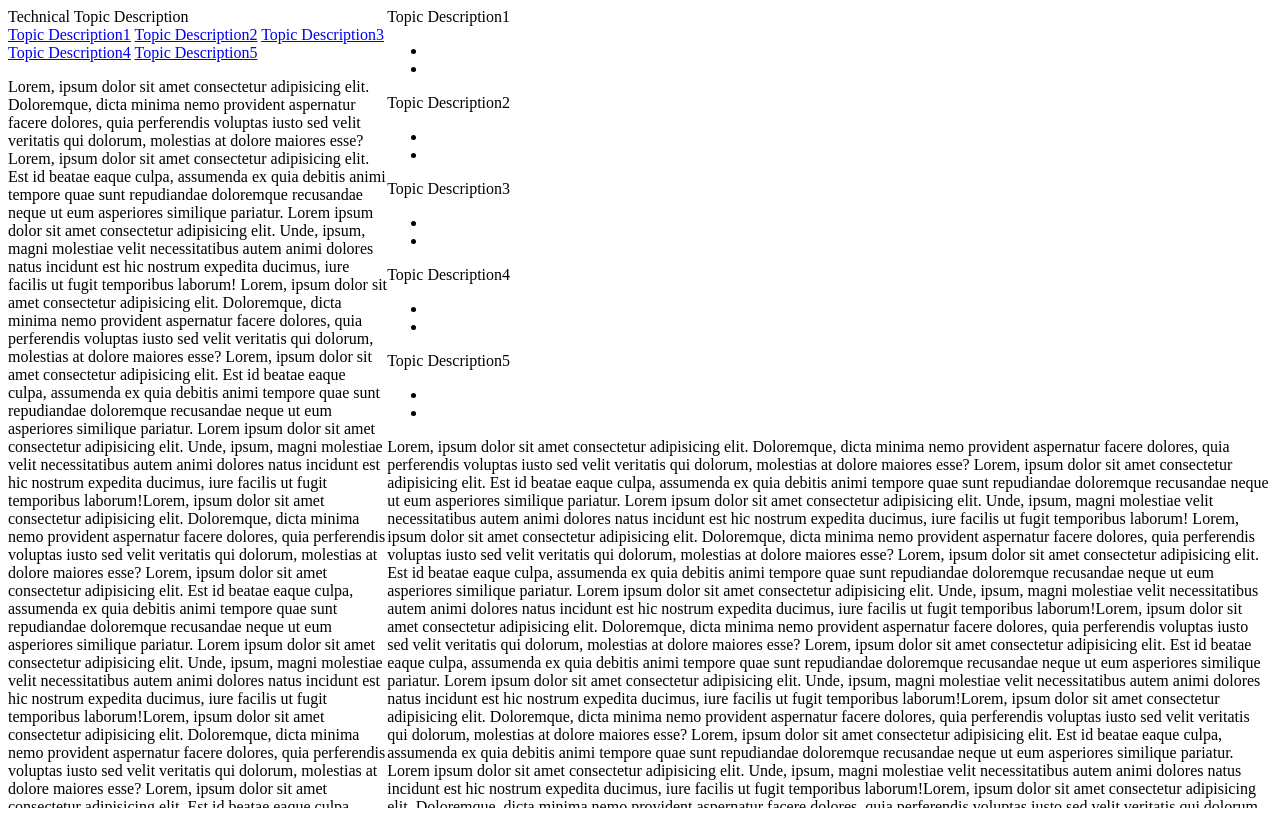
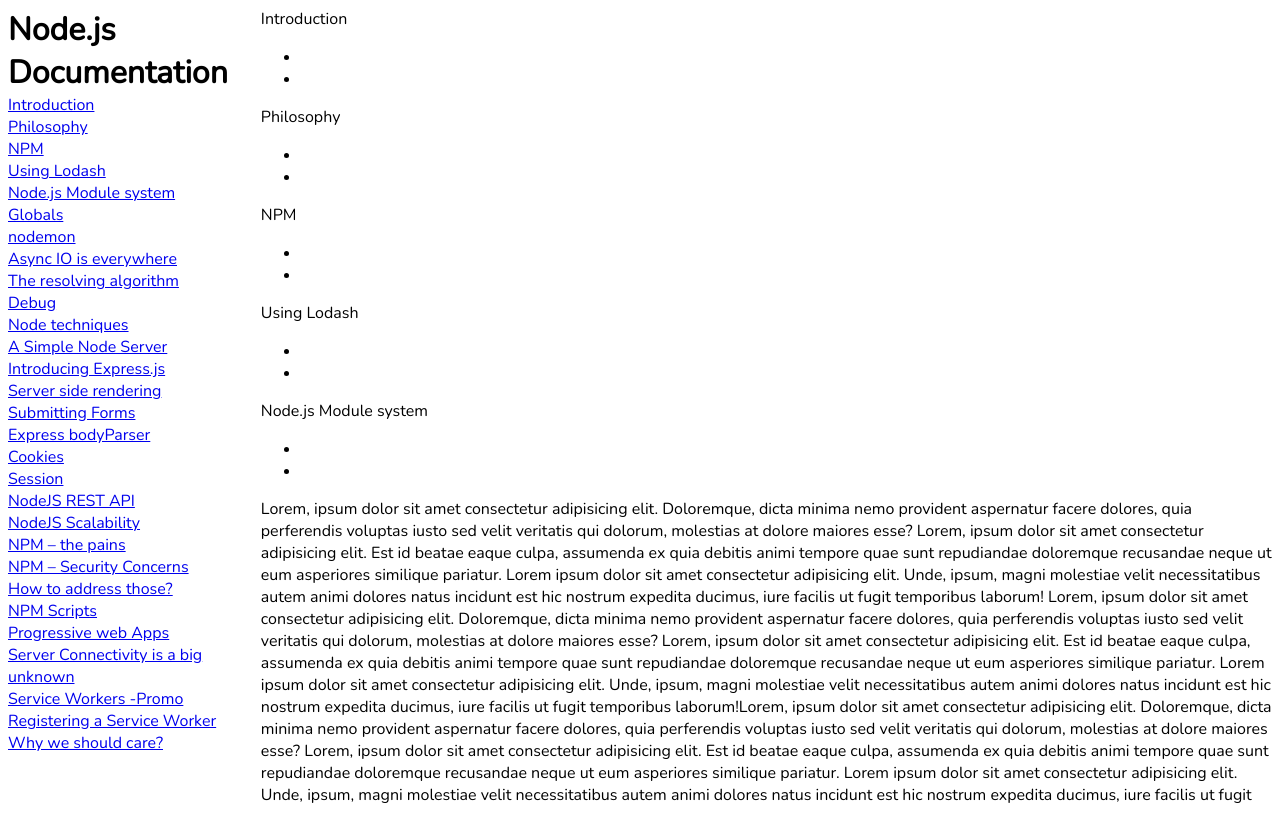
Before and after one commit to ArieShapiro/TechnicalDocumentationPage, a plain HTML site: page index.html in a window 1280 px wide. Drawn offline with nearby package versions, Linux system fonts and the light colour scheme.

Commit message:
nav bar headlines

```diff
--- a/index.html
+++ b/index.html
@@ -6,58 +6,50 @@
     <meta name="viewport" content="width=device-width, initial-scale=1.0">
     <meta http-equiv="X-UA-Compatible" content="ie=edge">
     <link rel="stylesheet" href="styles.css">
+    <!-- Google Font Nunito -->
+    <link href='https://fonts.googleapis.com/css?family=Nunito' rel='stylesheet'>
     <title>Technical Documentation Page</title>
 </head>
 
 <body>
 
     <nav id="navbar">
-        <header>Technical Topic Description</header>
-        <a class="nav-link" href="#topic_description1">Topic Description1</a>
-        <a class="nav-link" href="#topic_description2">Topic Description2</a>
-        <a class="nav-link" href="#topic_description3">Topic Description3</a>
-        <a class="nav-link" href="#topic_description4">Topic Description4</a>
-        <a class="nav-link" href="#topic_description5">Topic Description5</a>
-        <p>Lorem, ipsum dolor sit amet consectetur adipisicing elit. Doloremque, dicta minima nemo provident aspernatur
-            facere dolores, quia perferendis voluptas iusto sed velit veritatis qui dolorum, molestias at dolore
-            maiores esse? Lorem, ipsum dolor sit amet consectetur adipisicing elit. Est id beatae eaque culpa,
-            assumenda ex quia debitis animi tempore quae sunt repudiandae doloremque recusandae neque ut eum asperiores
-            similique pariatur. Lorem ipsum dolor sit amet consectetur adipisicing elit. Unde, ipsum, magni molestiae
-            velit necessitatibus autem animi dolores natus incidunt est hic nostrum expedita ducimus, iure facilis ut
-            fugit temporibus laborum! Lorem, ipsum dolor sit amet consectetur adipisicing elit. Doloremque, dicta
-            minima nemo provident aspernatur
-            facere dolores, quia perferendis voluptas iusto sed velit veritatis qui dolorum, molestias at dolore
-            maiores esse? Lorem, ipsum dolor sit amet consectetur adipisicing elit. Est id beatae eaque culpa,
-            assumenda ex quia debitis animi tempore quae sunt repudiandae doloremque recusandae neque ut eum asperiores
-            similique pariatur. Lorem ipsum dolor sit amet consectetur adipisicing elit. Unde, ipsum, magni molestiae
-            velit necessitatibus autem animi dolores natus incidunt est hic nostrum expedita ducimus, iure facilis ut
-            fugit temporibus laborum!Lorem, ipsum dolor sit amet consectetur adipisicing elit. Doloremque, dicta minima
-            nemo provident aspernatur
-            facere dolores, quia perferendis voluptas iusto sed velit veritatis qui dolorum, molestias at dolore
-            maiores esse? Lorem, ipsum dolor sit amet consectetur adipisicing elit. Est id beatae eaque culpa,
-            assumenda ex quia debitis animi tempore quae sunt repudiandae doloremque recusandae neque ut eum asperiores
-            similique pariatur. Lorem ipsum dolor sit amet consectetur adipisicing elit. Unde, ipsum, magni molestiae
-            velit necessitatibus autem animi dolores natus incidunt est hic nostrum expedita ducimus, iure facilis ut
-            fugit temporibus laborum!Lorem, ipsum dolor sit amet consectetur adipisicing elit. Doloremque, dicta minima
-            nemo provident aspernatur
-            facere dolores, quia perferendis voluptas iusto sed velit veritatis qui dolorum, molestias at dolore
-            maiores esse? Lorem, ipsum dolor sit amet consectetur adipisicing elit. Est id beatae eaque culpa,
-            assumenda ex quia debitis animi tempore quae sunt repudiandae doloremque recusandae neque ut eum asperiores
-            similique pariatur. Lorem ipsum dolor sit amet consectetur adipisicing elit. Unde, ipsum, magni molestiae
-            velit necessitatibus autem animi dolores natus incidunt est hic nostrum expedita ducimus, iure facilis ut
-            fugit temporibus laborum!Lorem, ipsum dolor sit amet consectetur adipisicing elit. Doloremque, dicta minima
-            nemo provident aspernatur
-            facere dolores, quia perferendis voluptas iusto sed velit veritatis qui dolorum, molestias at dolore
-            maiores esse? Lorem, ipsum dolor sit amet consectetur adipisicing elit. Est id beatae eaque culpa,
-            assumenda ex quia debitis animi tempore quae sunt repudiandae doloremque recusandae neque ut eum asperiores
-            similique pariatur. Lorem ipsum dolor sit amet consectetur adipisicing elit. Unde, ipsum, magni molestiae
-            velit necessitatibus autem animi dolores natus incidunt est hic nostrum expedita ducimus, iure facilis ut
-            fugit temporibus laborum!</p>
+        <header>Node.js Documentation</header>
+        <a class="nav-link" href="#Introduction">Introduction</a>
+        <a class="nav-link" href="#Philosophy">Philosophy</a>
+        <a class="nav-link" href="#NPM">NPM</a>
+        <a class="nav-link" href="#Using_Lodash">Using Lodash</a>
+        <a class="nav-link" href="#Node.js_Module_system">Node.js Module system</a>
+        <a class="nav-link" href="#Globals">Globals</a>
+        <a class="nav-link" href="#nodemon">nodemon</a>
+        <a class="nav-link" href="#Async_IO_is_everywhere">Async IO is everywhere</a>
+        <a class="nav-link" href="#The_resolving_algorithm">The resolving algorithm</a>
+        <a class="nav-link" href="#Debug">Debug</a>
+        <a class="nav-link" href="#Node_techniques">Node techniques</a>
+        <a class="nav-link" href="#A_Simple_Node_Server">A Simple Node Server</a>
+        <a class="nav-link" href="#Introducing_Expressjs">Introducing Express.js</a>
+        <a class="nav-link" href="#Server_side_rendering">Server side rendering</a>
+        <a class="nav-link" href="#Submitting_Forms">Submitting Forms</a>
+        <a class="nav-link" href="#Express_bodyParser">Express bodyParser</a>
+        <a class="nav-link" href="#Cookies">Cookies</a>
+        <a class="nav-link" href="#Session">Session</a>
+        <a class="nav-link" href="#NodeJS_REST_API">NodeJS REST API</a>
+        <a class="nav-link" href="#NodeJS_Scalability">NodeJS Scalability</a>
+        <a class="nav-link" href="#NPM_the_pains">NPM – the pains</a>
+        <a class="nav-link" href="#NPM_Security_Concerns">NPM – Security Concerns</a>
+        <a class="nav-link" href="#How_to_address_those?">How to address those?</a>
+        <a class="nav-link" href="#NPM_Scripts">NPM Scripts</a>
+        <a class="nav-link" href="#Progressive_web_Apps">Progressive web Apps</a>
+        <a class="nav-link" href="#Server_Connectivity_is_a_big_unknow">Server Connectivity is a big unknown</a>
+        <a class="nav-link" href="#Service_Workers_Promo">Service Workers -Promo</a>
+        <a class="nav-link" href="#Registering_a_Service_Worker">Registering a Service Worker</a>
+        <a class="nav-link" href="#Why_we_should_care?">Why we should care?</a>
+
     </nav>
 
     <main id="main-doc">
-        <section id="topic_description1" class="main-section">
-            <header>Topic Description1</header>
+        <section id="Introduction" class="main-section">
+            <header>Introduction</header>
             <p></p>
             <p></p>
             <code></code>
@@ -66,8 +58,8 @@
                 <li></li>
             </ul>
         </section>
-        <section id="topic_description2" class="main-section">
-            <header>Topic Description2</header>
+        <section id="Philosophy" class="main-section">
+            <header>Philosophy</header>
             <p></p>
             <p></p>
             <code></code>
@@ -76,8 +68,8 @@
                 <li></li>
             </ul>
         </section>
-        <section id="topic_description3" class="main-section">
-            <header>Topic Description3</header>
+        <section id="NPM" class="main-section">
+            <header>NPM</header>
             <p></p>
             <p></p>
             <code></code>
@@ -86,8 +78,8 @@
                 <li></li>
             </ul>
         </section>
-        <section id="topic_description4" class="main-section">
-            <header>Topic Description4</header>
+        <section id="Using_Lodash" class="main-section">
+            <header>Using Lodash</header>
             <p></p>
             <p></p>
             <code></code>
@@ -96,8 +88,8 @@
                 <li></li>
             </ul>
         </section>
-        <section id="topic_description5" class="main-section">
-            <header>Topic Description5</header>
+        <section id="Node.js_Module_system" class="main-section">
+            <header>Node.js Module system</header>
             <p></p>
             <p></p>
             <code></code>
--- a/styles.css
+++ b/styles.css
@@ -1,25 +1,38 @@
+/* get rid of the global page scroller */
+
 body::-webkit-scrollbar {
     display: none;
 }
 
 body {
     display: flex;
+    font-family: Nunito;
+}
+
+#navbar {
+    display: flex;
+    flex-direction: column;
+}
+
+#navbar header {
+    font-size: xx-large;
+    font-weight: bold;
 }
 
 nav {
-    width: 30%;
+    width: 20%;
     height: 100vh;
     overflow: auto;
 }
 
 main {
-    width: 70%;
+    width: 80%;
     height: 100vh;
     overflow: auto;
 }
 
-@media (max-width: 420px){
-    body{
+@media (max-width: 420px) {
+    body {
         display: block;
     }
 }
```
